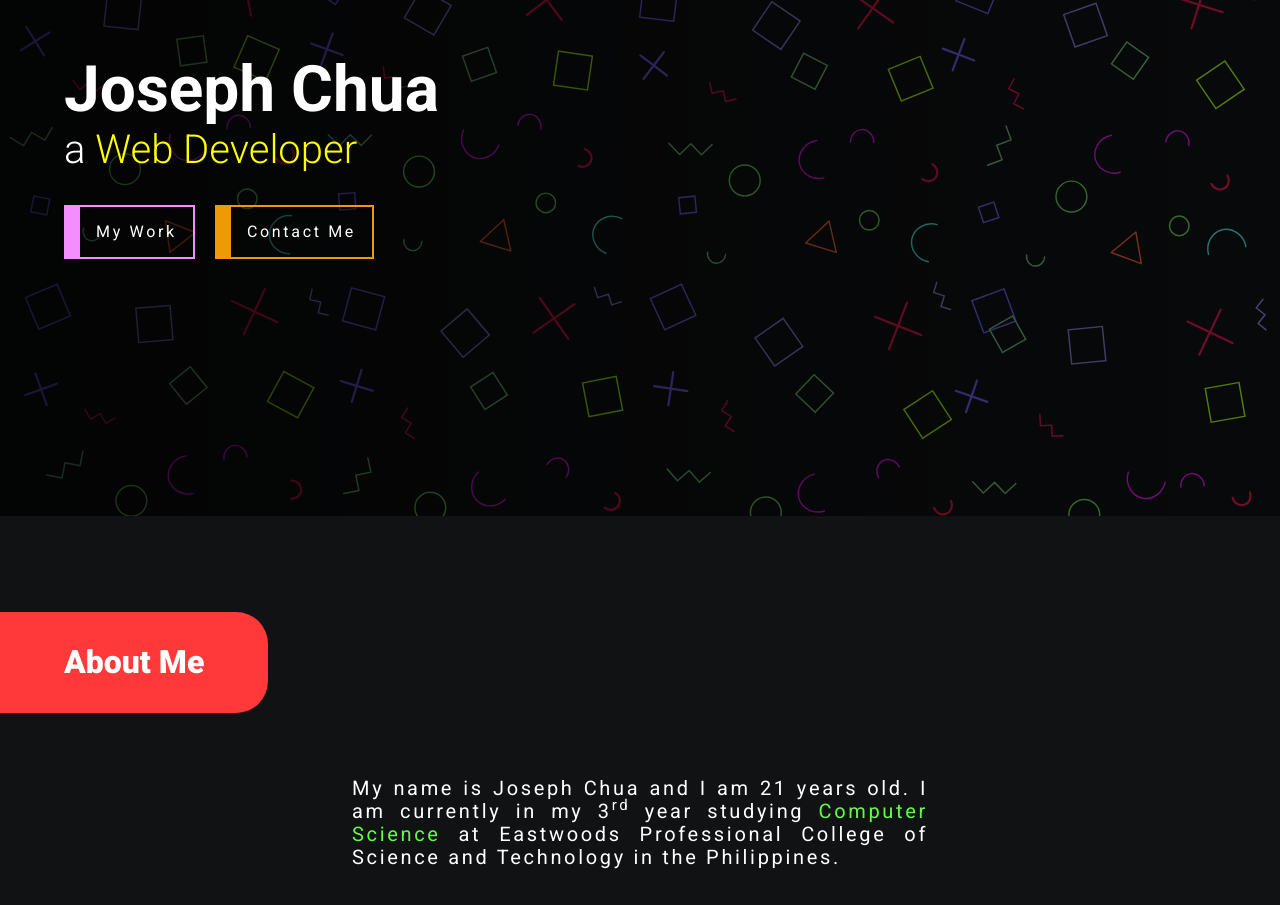
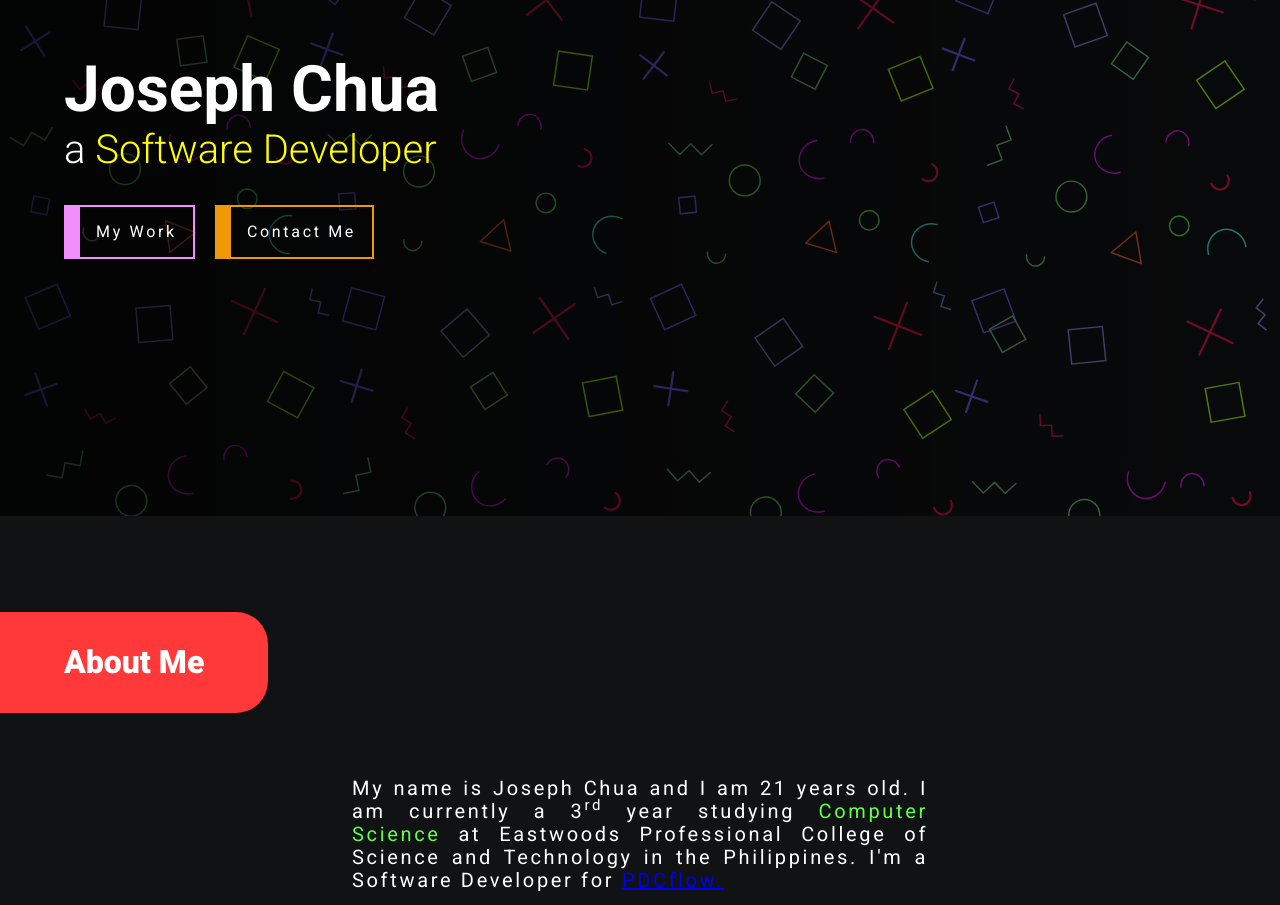
Before and after one commit to RepeaterCreeper/repeatercreeper.github.io, a website built with Parcel: page index.html in a window 1280 px wide. Shown: the part 300-1205 px from the top of the page. Built offline with nearby package versions, Linux system fonts and the light colour scheme; a script that the page names is missing.

Commit message:
Update index.html

```diff
--- a/index.html
+++ b/index.html
@@ -81,7 +81,7 @@
     <section class="section hero" id="home">
         <div class="hero-content">
             <h1 class="title">Joseph Chua</h1>
-            <p class="subtitle">a <span style="color: yellow;">Web Developer</span></p>
+            <p class="subtitle">a <span style="color: yellow;">Software Developer</span></p>
             <div style="margin-top: 32px;">
                 <a href="#projects" class="btn btn-outline blue-border hvr-bounce-to-right">My Work</a>
                 <a href="#contact" class="btn btn-outline orange-border hvr-bounce-to-right">Contact Me</a>
@@ -93,7 +93,7 @@
             <h1 style="margin: 0; font-weight: 800">About Me</h1>
         </div>
         <div class="section-content">
-            <p>My name is Joseph Chua and I am <span id="age">21</span> years old. I am currently in my 3<sup>rd</sup> year studying <span style="color: rgb(97, 255, 70);">Computer Science</span> at Eastwoods Professional College of Science and Technology in the Philippines.</p>
+            <p>My name is Joseph Chua and I am <span id="age">21</span> years old. I am currently a 3<sup>rd</sup> year studying <span style="color: rgb(97, 255, 70);">Computer Science</span> at Eastwoods Professional College of Science and Technology in the Philippines. I'm a Software Developer for <a href="https://pdcflow.com">PDCflow.</a></p>
             <p>While I do love Full Stack <span style="color:rgb(97, 255, 70)">Web Development</span> and completing a project from the ground up. I equally, if not more, enjoy doing UX/UI Design in Adobe XD or Figma. If I was to pursue a career, it would most likely be UX/UI Designer. If you want to know more about me, you can read more below or we can have a chat!</p>
         </div>
         <div class="section-actions">
@@ -291,9 +291,10 @@
                 </ul>
             </div>
             <div>
-                <h2>Life Achievements</h2>
+                <h2>Work Achievements</h2>
                 <ul>
                     <li><b>[2018 - 2019]</b> Worked for the first time at USPS REC as a Data Conversion Operator</li>
+                    <li><b>[2022 - present]</b> Working as a Software Developer at PDCflow.</li>
                 </ul>
             </div>
         </div>
```
